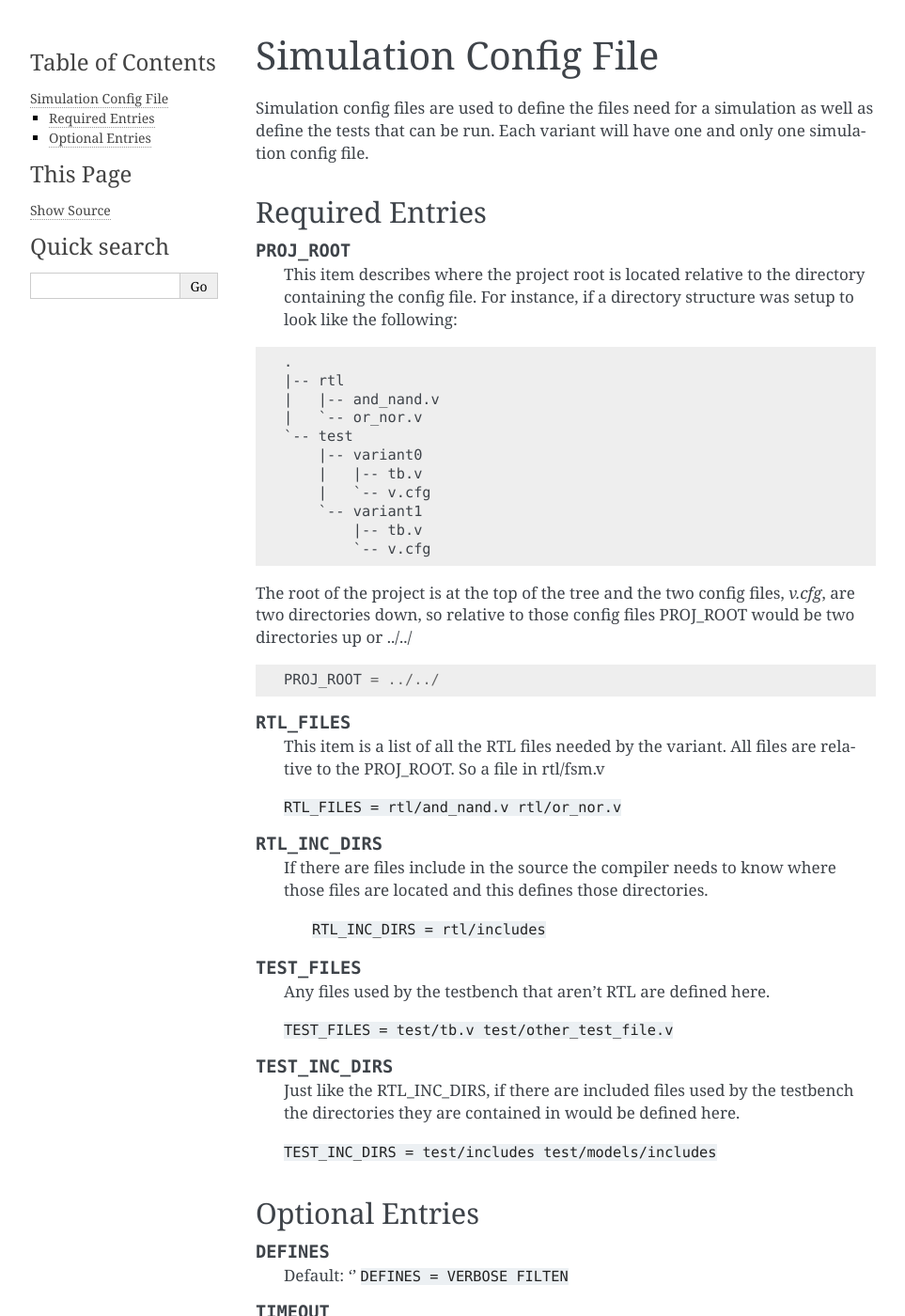
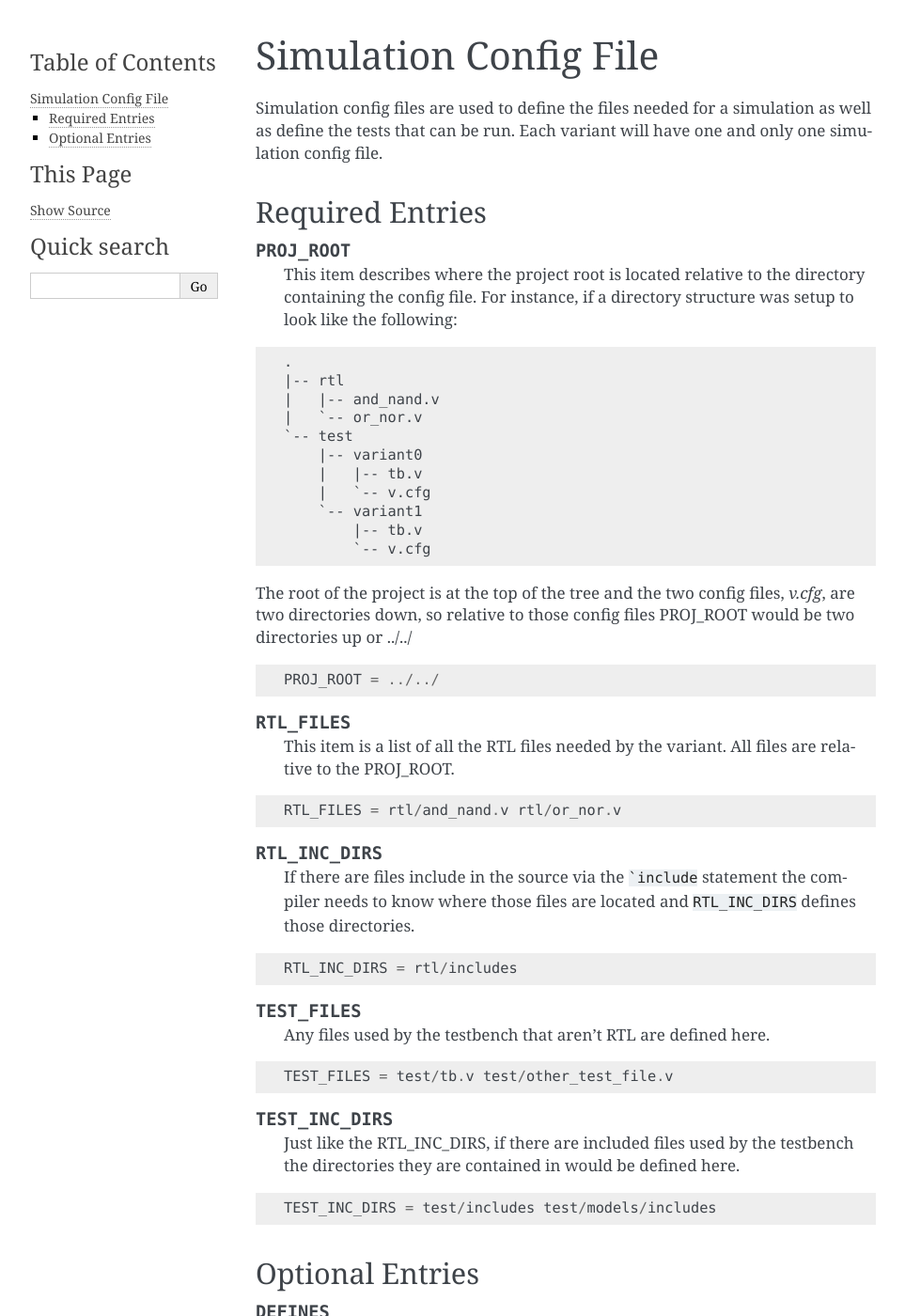
Before and after one commit to inneralien/SimShop, a Sphinx documentation site: the page built from docs/sim_config.rst, in a window 1280 px wide and 1400 px high. Shown: the whole window at 94% size, without its empty margins (148-1111 px from the left). Built offline with Sphinx 7.4.7, drawn with Linux system fonts in a browser that asks for light colours.

Commit message:
Cleaned up some spelling/grammar issues.

````diff
--- a/docs/command_options.rst
+++ b/docs/command_options.rst
@@ -72,7 +72,7 @@ with no options or with the ``--help`` or ``-h`` option.
 
 .. cmdoption:: --to=RECIPIENT
 
-   Send email to the RECIPIENT. Multiple --to can be used to specifiy more
+   Send email to the RECIPIENT. Multiple --to can be used to specify more
    recipients.
 
 .. cmdoption:: --subject="SUBJECT"
--- a/docs/install.rst
+++ b/docs/install.rst
@@ -52,6 +52,7 @@ easy_install from PyPi
 Windows GUI Installer
 +++++++++++++++++++++
 
+.. todo:: Add some description for the Windows installer
 
 
 System Requirements
--- a/docs/intro.rst
+++ b/docs/intro.rst
@@ -14,7 +14,7 @@ through a consistent interface. Normally we would just use Make, but using Make
 on Windows requires the installation of Cigwin which, while it's a wonderful
 tool, is a pain for some people to deal with. Python, on the other hand, is
 very easy to install and use on all platforms. There are other reasons to favor
-Python to make for creating a Verilog simulation environment, but that's
+Python over Make for creating a Verilog simulation environment, but that's
 a much longer conversation.
 
 SimShop is a work in progress, as all software is, with new features being added
--- a/docs/quickstart.rst
+++ b/docs/quickstart.rst
@@ -2,7 +2,7 @@
 QuickStart
 ==========
 Here is a short example of running a simulation on a design that's already
-setup for SimShop. Using a very simple design that can be downloaded from
+set up for SimShop. Using a very simple design that can be downloaded from
 <here tarball> or <here zipball> I'll run a simulation with SimShop.
 
 .. todo::
--- a/docs/sim_config.rst
+++ b/docs/sim_config.rst
@@ -1,7 +1,7 @@
 ======================
 Simulation Config File
 ======================
-Simulation config files are used to define the files need for a simulation as
+Simulation config files are used to define the files needed for a simulation as
 well as define the tests that can be run. Each variant will have one and only
 one simulation config file.
 
@@ -40,44 +40,58 @@ would be two directories up or ../../
 .. describe:: RTL_FILES
 
     This item is a list of all the RTL files needed by the variant. All
-    files are relative to the PROJ_ROOT. So a file in rtl/fsm.v
+    files are relative to the PROJ_ROOT.
 
-    ``RTL_FILES = rtl/and_nand.v rtl/or_nor.v``
+::
+
+    RTL_FILES = rtl/and_nand.v rtl/or_nor.v
 
 .. describe:: RTL_INC_DIRS
 
-   If there are files include in the source the compiler needs to know where
-   those files are located and this defines those directories.
+   If there are files include in the source via the ```include`` statement
+   the compiler needs to know where those files are located and
+   ``RTL_INC_DIRS`` defines those directories.
 
-    ``RTL_INC_DIRS = rtl/includes``
+::
+
+    RTL_INC_DIRS = rtl/includes
 
 .. describe:: TEST_FILES
 
    Any files used by the testbench that aren't RTL are defined here.
 
-   ``TEST_FILES = test/tb.v test/other_test_file.v``
+::
+
+   TEST_FILES = test/tb.v test/other_test_file.v
 
 .. describe:: TEST_INC_DIRS
 
    Just like the RTL_INC_DIRS, if there are included files used by the
    testbench the directories they are contained in would be defined here.
 
-   ``TEST_INC_DIRS = test/includes test/models/includes``
+::
+
+   TEST_INC_DIRS = test/includes test/models/includes
 
 Optional Entries
 ----------------
 .. describe:: DEFINES
 
-    Default: ''
-    ``DEFINES = VERBOSE FILTEN``
+::
+
+    DEFINES = VERBOSE FILTEN
 
 .. describe:: TIMEOUT
 
-   ``TIMEOUT = 50000000``
+::
+
+   TIMEOUT = 50000000
 
 .. describe:: TIMESCALE
 
-   ``TIMESCALE = 1ns/10ps``
+::
+
+   TIMESCALE = 1ns/10ps
 
 .. todo:: Define the rest of the optional entries
 
````
Also changed, not shown: other parts of docs/install.rst (+1 -1 lines), docs/resource_file.rst (+4 -4 lines).
